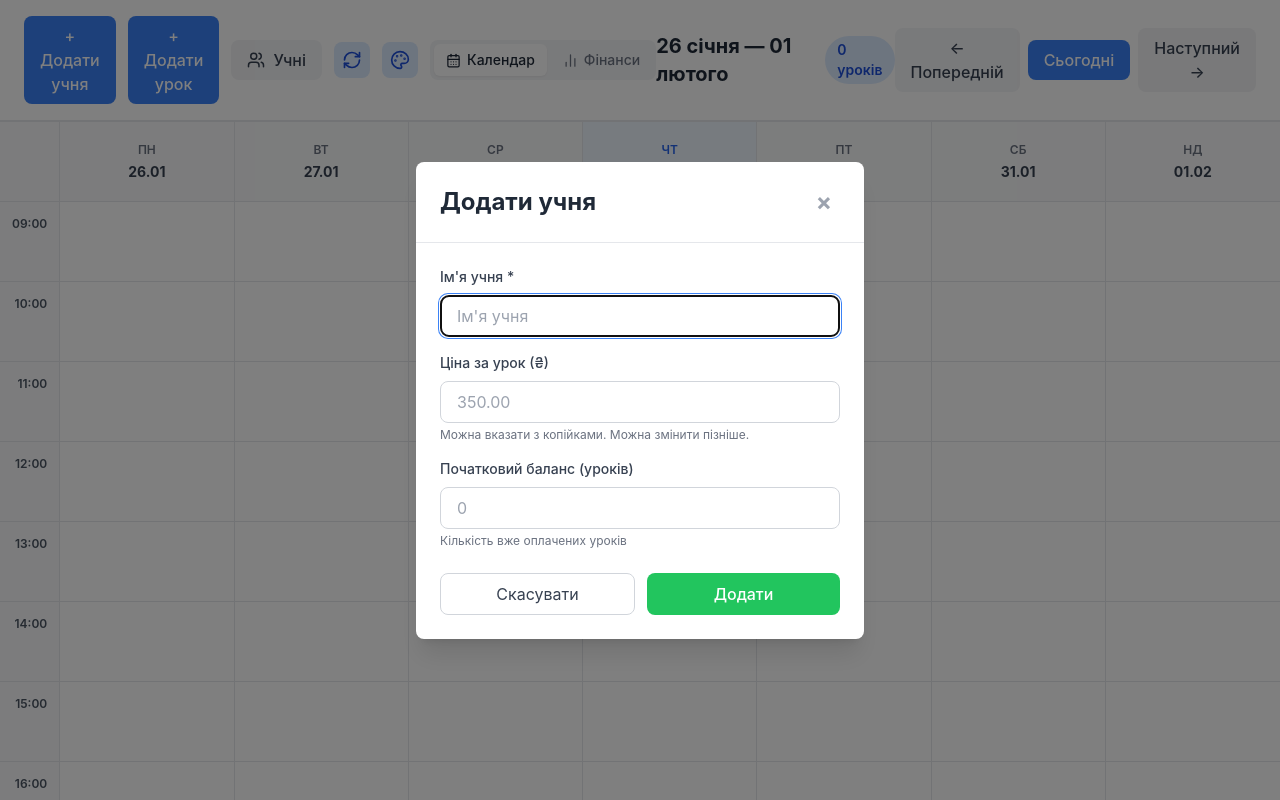
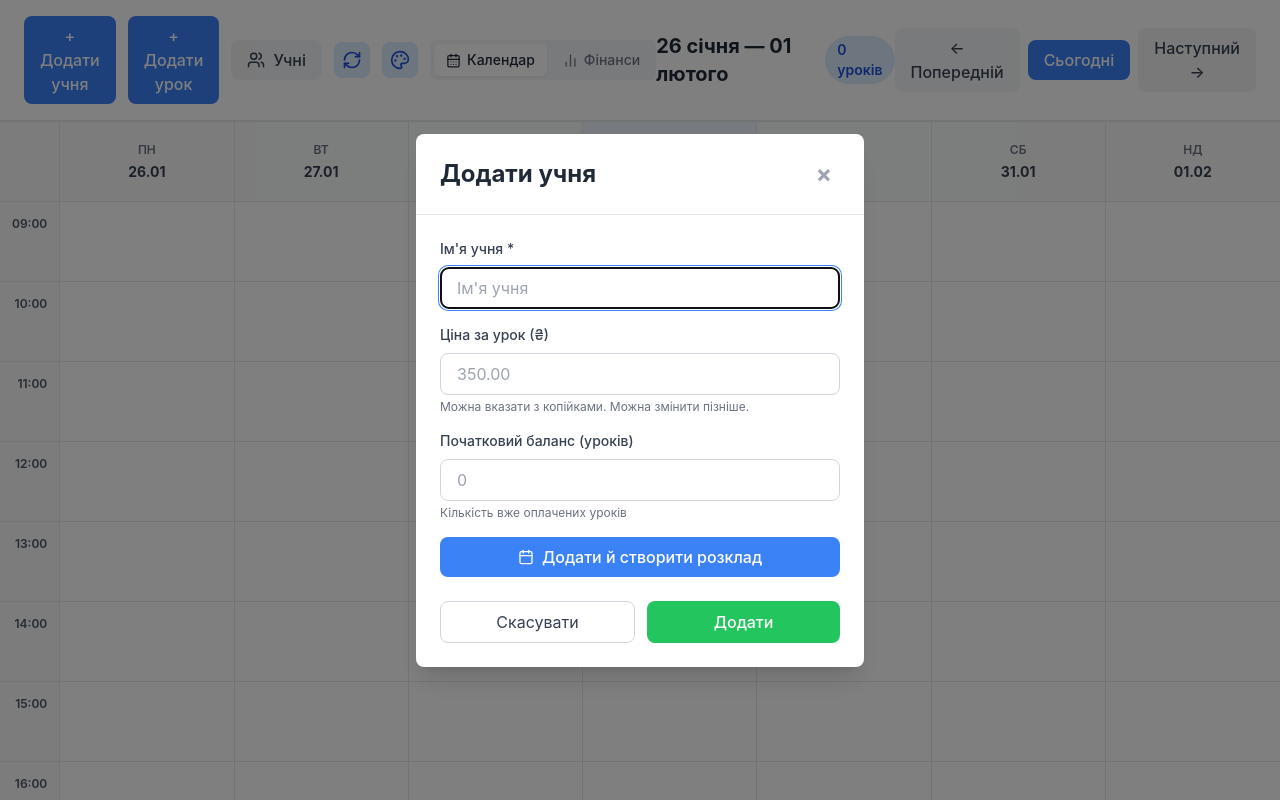
Before and after one commit to Danylo37/student-manager, a React (Vite) app: page / in a window 1280 px wide. Both pictures are taken after a click on the button "+ Додати учня". Shown: the top 800 px of the page. Built offline with nearby package versions, Linux system fonts and the light colour scheme.

Commit message:
feat: add a schedule button to the new student form

```diff
--- a/src/components/Modals/AddStudentModal.tsx
+++ b/src/components/Modals/AddStudentModal.tsx
@@ -1,13 +1,17 @@
 import React, { useState } from 'react';
+import { Calendar } from 'lucide-react';
 import useAppStore from '@/store/appStore';
 import useStudents from '@/hooks/useStudents';
 import { useNotification } from '../common/NotificationProvider';
 import { parseInputToKopiyky } from '@/utils/financials';
 import Modal from './Modal';
+import type { Student } from '@/types';
 
 function AddStudentModal() {
   const isOpen = useAppStore((s) => s.modals.addStudent);
   const closeModal = useAppStore((s) => s.closeModal);
+  const openModal = useAppStore((s) => s.openModal);
+  const selectStudentForSchedule = useAppStore((s) => s.selectStudentForSchedule);
   const { addStudent } = useStudents();
   const { showToast } = useNotification();
 
@@ -17,14 +21,13 @@ function AddStudentModal() {
   const [loading, setLoading] = useState(false);
   const [error, setError] = useState<string | null>(null);
 
-  const handleSubmit = async (e: React.SyntheticEvent<HTMLFormElement>) => {
-    e.preventDefault();
-    if (!name.trim()) { setError("Введіть ім'я учня"); return; }
+  const createStudent = async (): Promise<Student | null> => {
+    if (!name.trim()) { setError("Введіть ім'я учня"); return null; }
 
     const priceKopiyky = priceStr !== '' ? parseInputToKopiyky(priceStr) : null;
     if (priceStr !== '' && (priceKopiyky === null || priceKopiyky <= 0)) {
       setError('Ціна за урок повинна бути більше 0');
-      return;
+      return null;
     }
 
     const balance = parseInt(balanceStr) || 0;
@@ -32,14 +35,28 @@ function AddStudentModal() {
     setLoading(true);
     setError(null);
     try {
-      await addStudent(name.trim(), balance, priceKopiyky);
+      const student = await addStudent(name.trim(), balance, priceKopiyky);
       showToast(`Учня "${name.trim()}" додано!`, 'success');
-      handleClose();
+      return student;
     } catch {
       showToast('Помилка при додаванні учня!', 'error');
+      return null;
     } finally {
       setLoading(false);
     }
+  };
+
+  const handleSubmit = async (e: React.SyntheticEvent<HTMLFormElement>) => {
+    e.preventDefault();
+    if (await createStudent()) handleClose();
+  };
+
+  const handleCreateWithSchedule = async () => {
+    const student = await createStudent();
+    if (!student) return;
+    handleClose();
+    selectStudentForSchedule(student);
+    openModal('schedule');
   };
 
   const handleClose = () => {
@@ -97,6 +114,11 @@ function AddStudentModal() {
           <div className="bg-red-50 border border-red-200 text-red-700 px-4 py-3 rounded">{error}</div>
         )}
 
+        <button type="button" onClick={handleCreateWithSchedule} disabled={loading}
+          className="w-full flex items-center justify-center gap-2 px-4 py-2 bg-blue-500 hover:bg-blue-600 text-white rounded-lg font-medium transition-colors disabled:opacity-50">
+          <Calendar size={16} /> Додати й створити розклад
+        </button>
+
         <div className="flex gap-3 pt-2">
           <button type="button" onClick={handleClose} disabled={loading}
             className="flex-1 px-4 py-2 border border-gray-300 text-gray-700 rounded-lg hover:bg-gray-50 transition-colors">
--- a/src/hooks/useStudents.ts
+++ b/src/hooks/useStudents.ts
@@ -22,7 +22,7 @@ interface UseStudentsReturn {
 
   // Actions
   loadStudents: () => Promise<void>;
-  addStudent: (name: string, balance: number, price?: number | null) => Promise<void>;
+  addStudent: (name: string, balance: number, price?: number | null) => Promise<Student>;
   deleteStudent: (studentId: number) => Promise<void>;
   updateBalance: (studentId: number, amount: number) => Promise<void>;
 
--- a/src/store/appStore.ts
+++ b/src/store/appStore.ts
@@ -68,8 +68,9 @@ const useAppStore = create<AppState>((set, get) => ({
   },
 
   addStudent: async (name, balance, priceKopiyky) => {
-    await window.electron.addStudent(name, balance, priceKopiyky ?? null);
+    const { id } = await window.electron.addStudent(name, balance, priceKopiyky ?? null);
     await get().loadStudents();
+    return get().students.find((s) => s.id === id)!;
   },
 
   deleteStudent: async (studentId) => {
--- a/src/types/index.ts
+++ b/src/types/index.ts
@@ -296,7 +296,7 @@ export interface AppState {
 
   // Actions — Students
   loadStudents: () => Promise<void>;
-  addStudent: (name: string, balance: number, priceKopiyky?: number | null) => Promise<void>;
+  addStudent: (name: string, balance: number, priceKopiyky?: number | null) => Promise<Student>;
   deleteStudent: (studentId: number) => Promise<void>;
   updateBalance: (studentId: number, amount: number) => Promise<void>;
   setStudentTaxExempt: (studentId: number, exempt: boolean) => Promise<void>;
```
